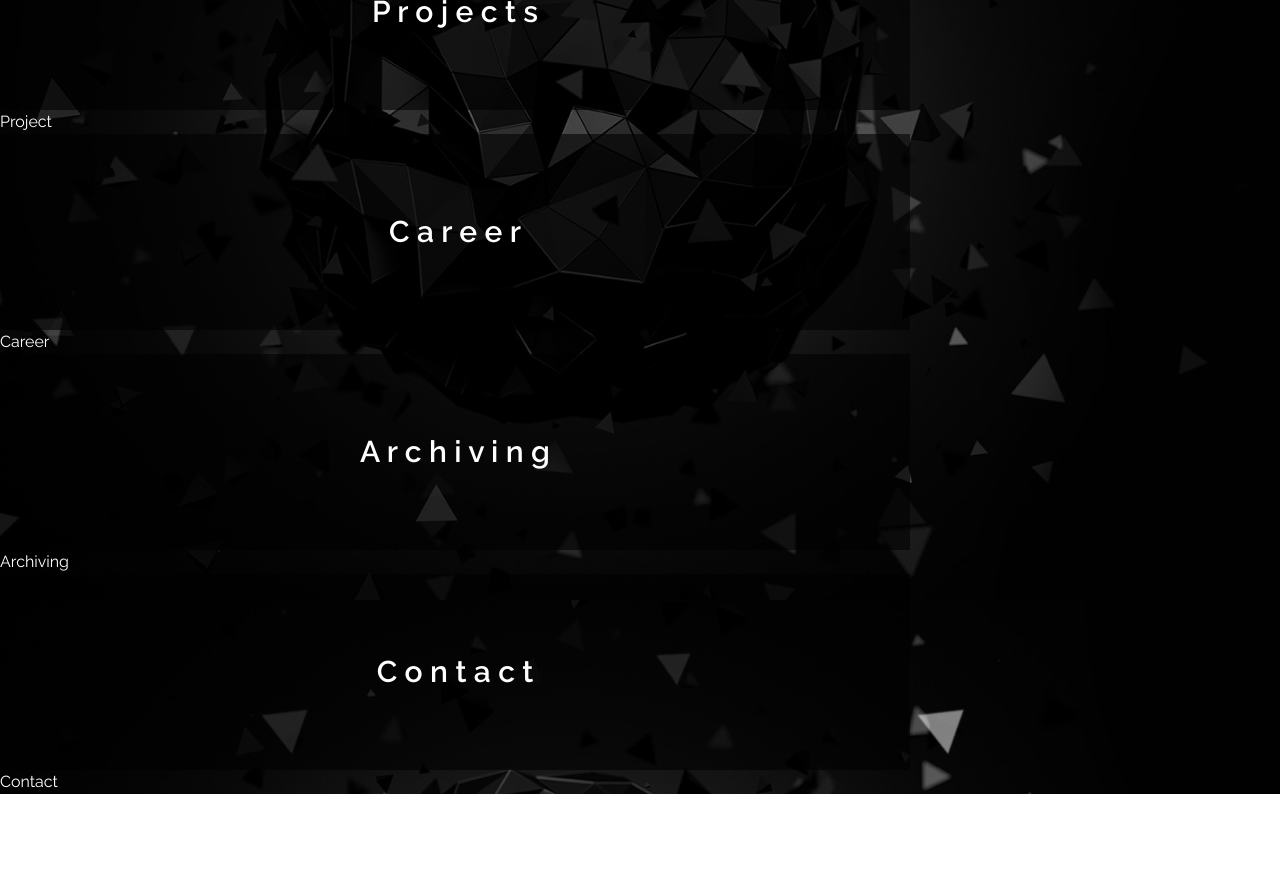
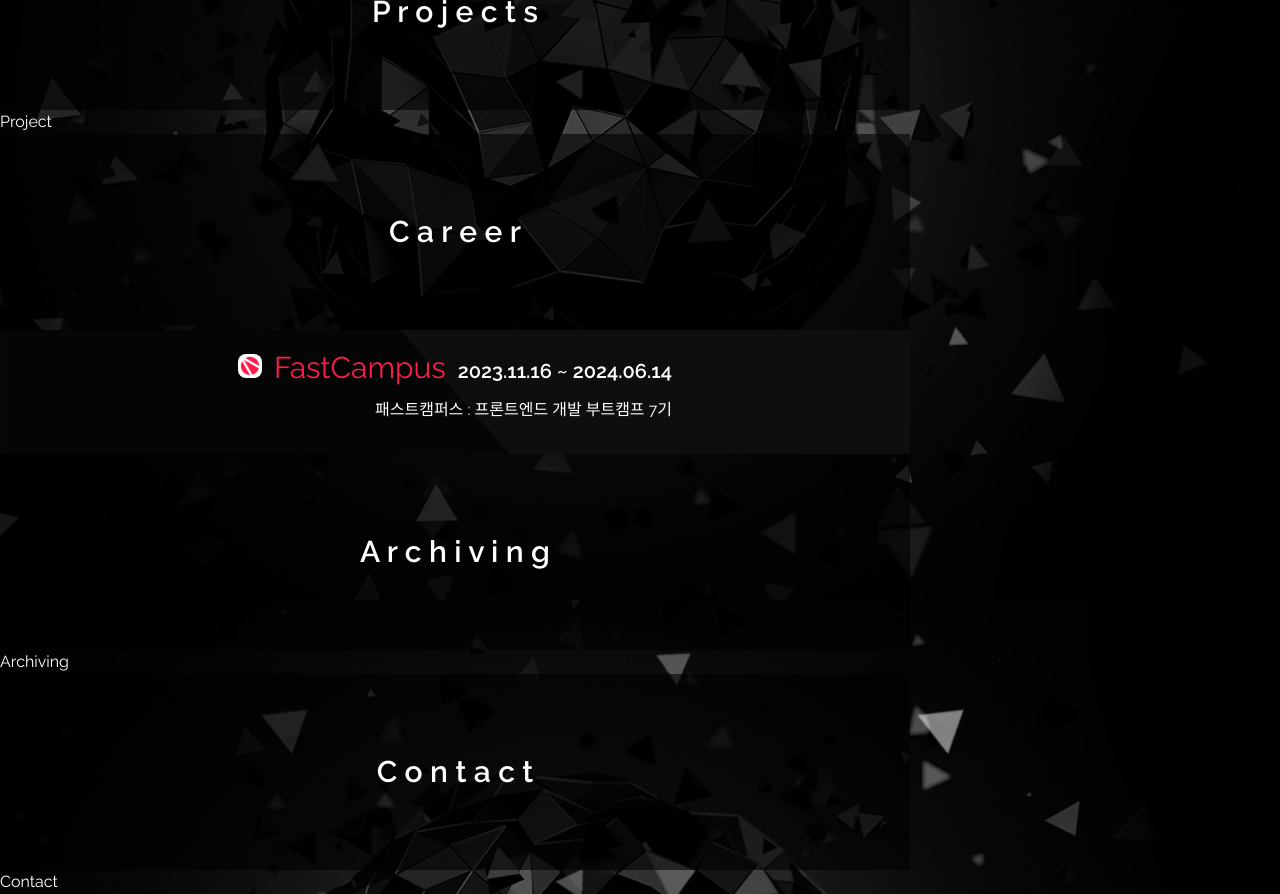
Before and after one commit to mj950313/portfolio, a React (Vite) app: page / in a window 1280 px wide. Shown: the part 2300-3194 px from the top of the page. Before the commit the page ends 3094 px from the top, so only its background shows below. Built offline with nearby package versions, Linux system fonts and the light colour scheme; a web font is replaced by a local one.

Commit message:
career push

```diff
--- a/src/index.css
+++ b/src/index.css
@@ -55,8 +55,9 @@ body {
   width: 70px;
   height: 70px;
   border-radius: 10%;
+  transition: transform 0.3s ease-in-out;
 }
 
 .skillbox:hover {
-  scale: 1.5;
+  transform:scale(1.5);
 }
--- a/src/page/Career.jsx
+++ b/src/page/Career.jsx
@@ -5,7 +5,27 @@ export default function Career() {
   return (
     <div>
       <Title title="C a r e e r" />
-      Career
+      <div
+        style={{ backgroundImage: "url(/images/left.png)" }}
+        className="bg-center bg-[#0e0e0e] bg-cover flex justify-center"
+      >
+        <div className="p-5">
+          <div className="flex gap-3 items-baseline">
+            <img
+              className="w-6 rounded-lg"
+              src="/images/fastcampus.png"
+              alt="fastcampus"
+            />
+            <h2 className="text-3xl text-[#FC1C49]">FastCampus</h2>
+            <span className="text-xl font-semibold align-bottom">
+              2023.11.16 ~ 2024.06.14
+            </span>
+          </div>
+          <p className="text-right my-3">
+            패스트캠퍼스 : 프론트엔드 개발 부트캠프 7기
+          </p>
+        </div>
+      </div>
     </div>
   );
 }
```
Also changed, not shown: public/images/fastcampus.png (added).
